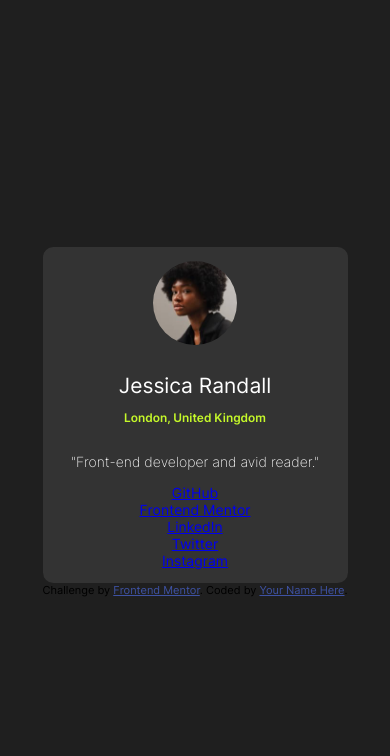
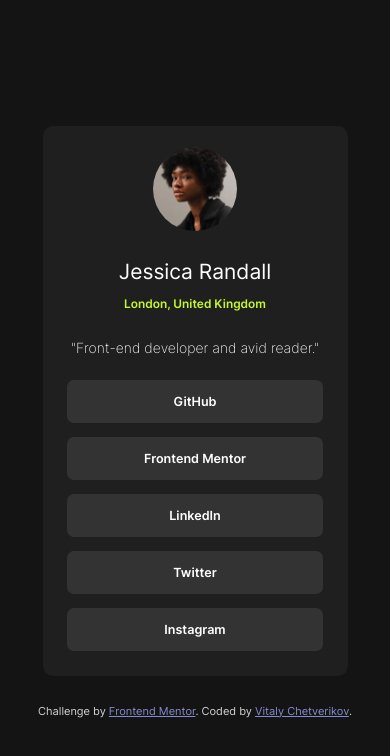
Before and after one commit to vitchet/fm-sociallinksprofile, a plain HTML site: page index.html in a window 390 px wide. Drawn offline with Linux system fonts and the light colour scheme.

Commit message:
Finished non-responsive mobile-oriented markup.

```diff
--- a/css/style.css
+++ b/css/style.css
@@ -56,9 +56,10 @@ body {
     flex-flow: column nowrap;
     justify-content: center;
     align-items: center;
+    gap: 2rem;
     padding: var(--body-padding);
     min-height: 100vh;
-    background-color: var(--dark-grey);
+    background-color: var(--off-black);
 }
 
 .social-links-profile-component {
@@ -66,10 +67,10 @@ body {
     flex-flow: column nowrap;
     justify-content: flex-start;
     align-items: center;
-    gap: 1rem;
+    gap: 0.75rem;
     width: 305px;
-    padding: 1rem;
-    background-color: var(--grey);
+    padding: 0.75rem;
+    background-color: var(--dark-grey);
     border-radius: 0.75rem;
 
     .hero {
@@ -78,6 +79,7 @@ body {
         justify-content: flex-start;
         align-items: center;
         gap: 0.8rem;
+        margin-top: 0.75rem;
 
         figure {
             display: flex;
@@ -117,18 +119,51 @@ body {
     }
 
     nav {
-        display: flex;
-        flex-flow: column nowrap;
-        justify-content: flex-start;
-        align-items: center;
+        width: 100%;
+
+        ul {
+            display: flex;
+            flex-flow: column nowrap;
+            justify-content: flex-start;
+            align-items: center;
+            gap: 1rem;
+            width: 100%;
+            padding: 1rem;
+            list-style: none;
+        }
+
+        li {
+            width: 100%;
+        }
+
+        a,
+        a:visited {
+            display: block;
+            text-decoration: none;
+            font-size: 0.9rem;
+            font-weight: 600;
+            background-color: var(--grey);
+            color: var(--white);
+            padding: 1rem;
+            text-align: center;
+            border-radius: 0.5rem;
+        }
+
+        a:hover,
+        a:focus {
+            color: var(--dark-grey);
+            background-color: var(--green);
+            font-weight: 700;
+        }
     }
 }
 
 .attribution {
     font-size: 11px;
     text-align: center;
+    color: lightgrey;
 }
 
 .attribution a {
-    color: hsl(228, 45%, 44%);
+    color: hsl(237, 43%, 67%);
 }
--- a/index.html
+++ b/index.html
@@ -32,18 +32,20 @@
       </section>
 
       <nav>
-        <a href=#>GitHub</a>
-        <a href=#>Frontend Mentor</a>
-        <a href=#>LinkedIn</a>
-        <a href=#>Twitter</a>
-        <a href=#>Instagram</a>
+        <ul>
+          <li><a href=#>GitHub</a></li>
+          <li><a href=#>Frontend Mentor</a></li>
+          <li><a href=#>LinkedIn</a></li>
+          <li><a href=#>Twitter</a></li>
+          <li><a href=#>Instagram</a></li>
+        </ul>
       </nav>
     </article>
   </main>
 
   <footer class="attribution">
     Challenge by <a href="https://www.frontendmentor.io?ref=challenge" target="_blank">Frontend Mentor</a>.
-    Coded by <a href="#">Your Name Here</a>.
+    Coded by <a href="#">Vitaly Chetverikov</a>.
   </footer>
 </body>
 
```
